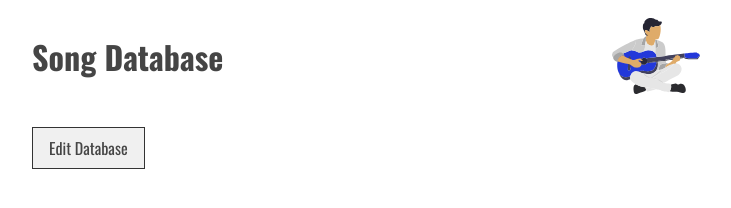
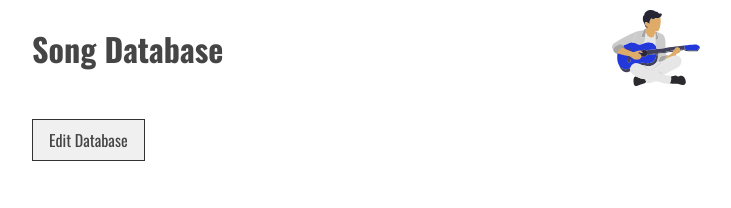
Before and after one commit to rdotrose/guitar, a website: page index.html in a window 1280 px wide. Shown: the top 208 px of the page, without its empty margins (272-1003 px from the left). Drawn offline with nearby package versions, Linux system fonts and the light colour scheme; no server answers.

Commit message:
small CSS changes

```diff
--- a/style.css
+++ b/style.css
@@ -21,11 +21,13 @@
 
 body{
   overflow-x:hidden;
+  width:100vw;
+  margin:0;
 }
 
 #page-container{
   width: var(--tableSize);
-  margin: 0 auto 3rem auto;
+  margin: 0 auto 5rem auto;
 }
 
 #guitar-container{
```
